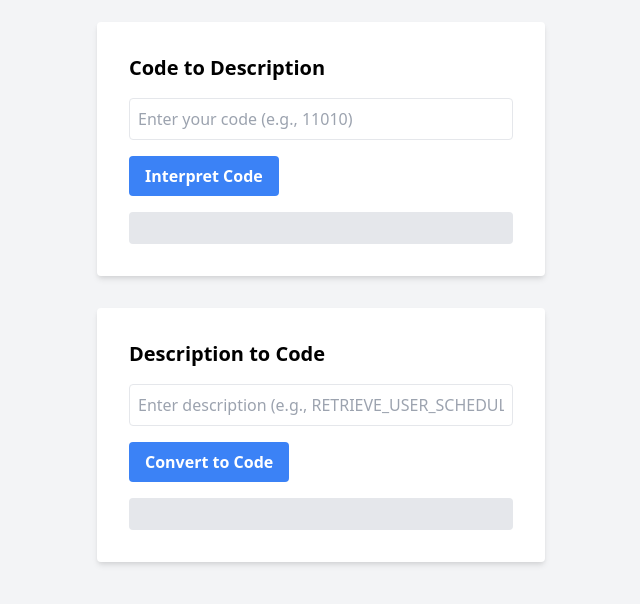
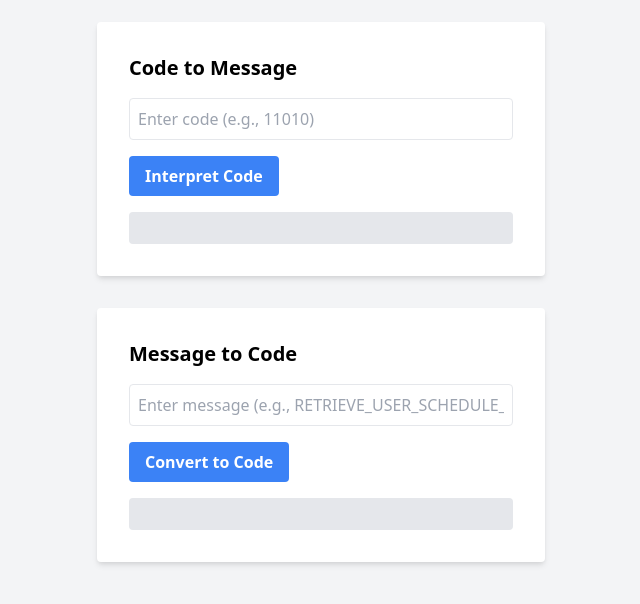
Before and after one commit to JunSeong96/CarencoResponseExplanation, a plain HTML site: page index.html in a window 1280 px wide. Shown: the part 108-712 px from the top of the page, without its empty margins (319-959 px from the left). Drawn offline with nearby package versions, Linux system fonts and the light colour scheme.

Commit message:
Update index.html

```diff
--- a/index.html
+++ b/index.html
@@ -9,9 +9,9 @@
 <body class="bg-gray-100 flex flex-col items-center justify-center h-screen">
     <!-- 코드를 설명으로 변환하는 컨테이너 -->
     <div class="p-8 bg-white rounded shadow-md m-4 w-full max-w-md">
-        <h1 class="text-xl font-bold mb-4">Code to Description</h1>
+        <h1 class="text-xl font-bold mb-4">Code to Message</h1>
         <form id="codeForm">
-            <input type="text" id="codeInput" placeholder="Enter your code (e.g., 11010)" class="border p-2 rounded w-full">
+            <input type="text" id="codeInput" placeholder="Enter code (e.g., 11010)" class="border p-2 rounded w-full">
             <button type="submit" class="mt-4 bg-blue-500 hover:bg-blue-700 text-white font-bold py-2 px-4 rounded">
                 Interpret Code
             </button>
@@ -21,9 +21,9 @@
 
     <!-- 설명을 코드로 변환하는 컨테이너 -->
     <div class="p-8 bg-white rounded shadow-md m-4 w-full max-w-md">
-        <h1 class="text-xl font-bold mb-4">Description to Code</h1>
+        <h1 class="text-xl font-bold mb-4">Message to Code</h1>
         <form id="descriptionForm">
-            <input type="text" id="descriptionInput" placeholder="Enter description (e.g., RETRIEVE_USER_SCHEDULE_REQUIRED)" class="border p-2 rounded w-full">
+            <input type="text" id="descriptionInput" placeholder="Enter message (e.g., RETRIEVE_USER_SCHEDULE_REQUIRED)" class="border p-2 rounded w-full">
             <button type="submit" class="mt-4 bg-blue-500 hover:bg-blue-700 text-white font-bold py-2 px-4 rounded">
                 Convert to Code
             </button>
```
